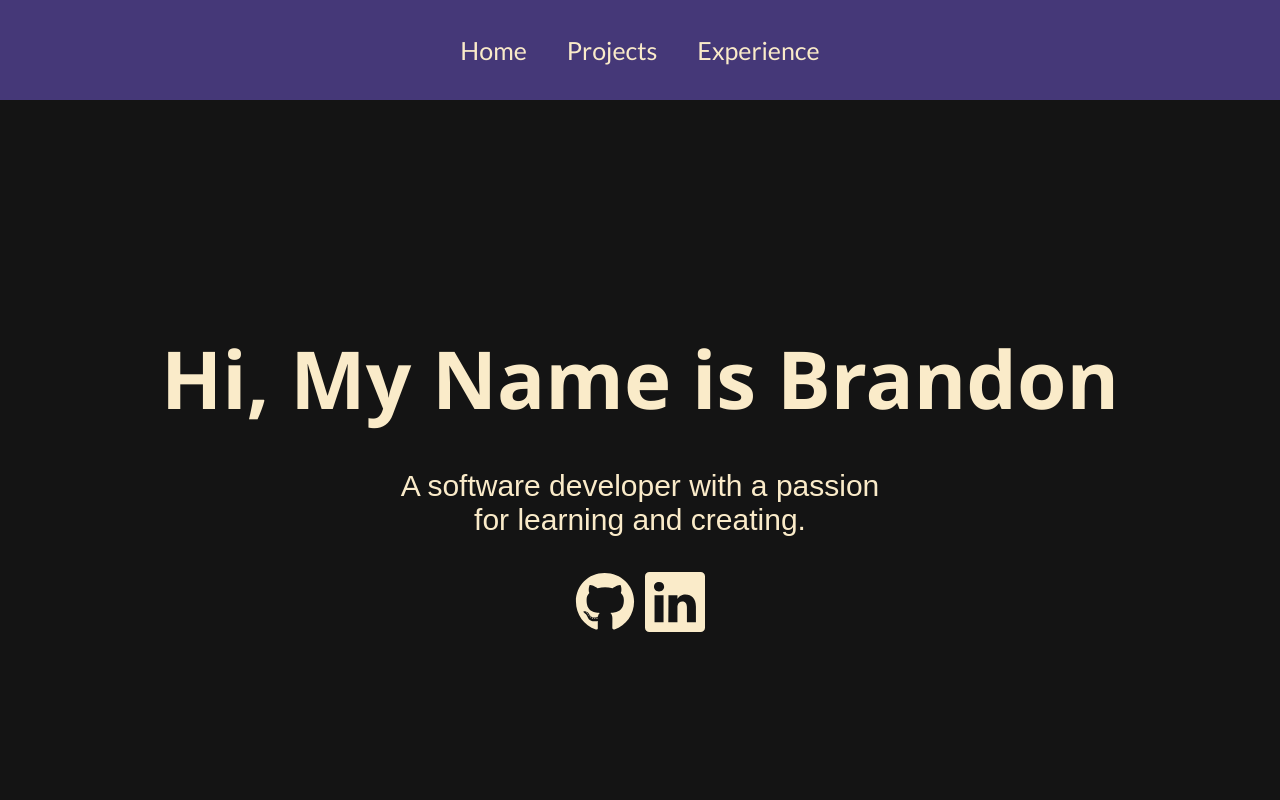
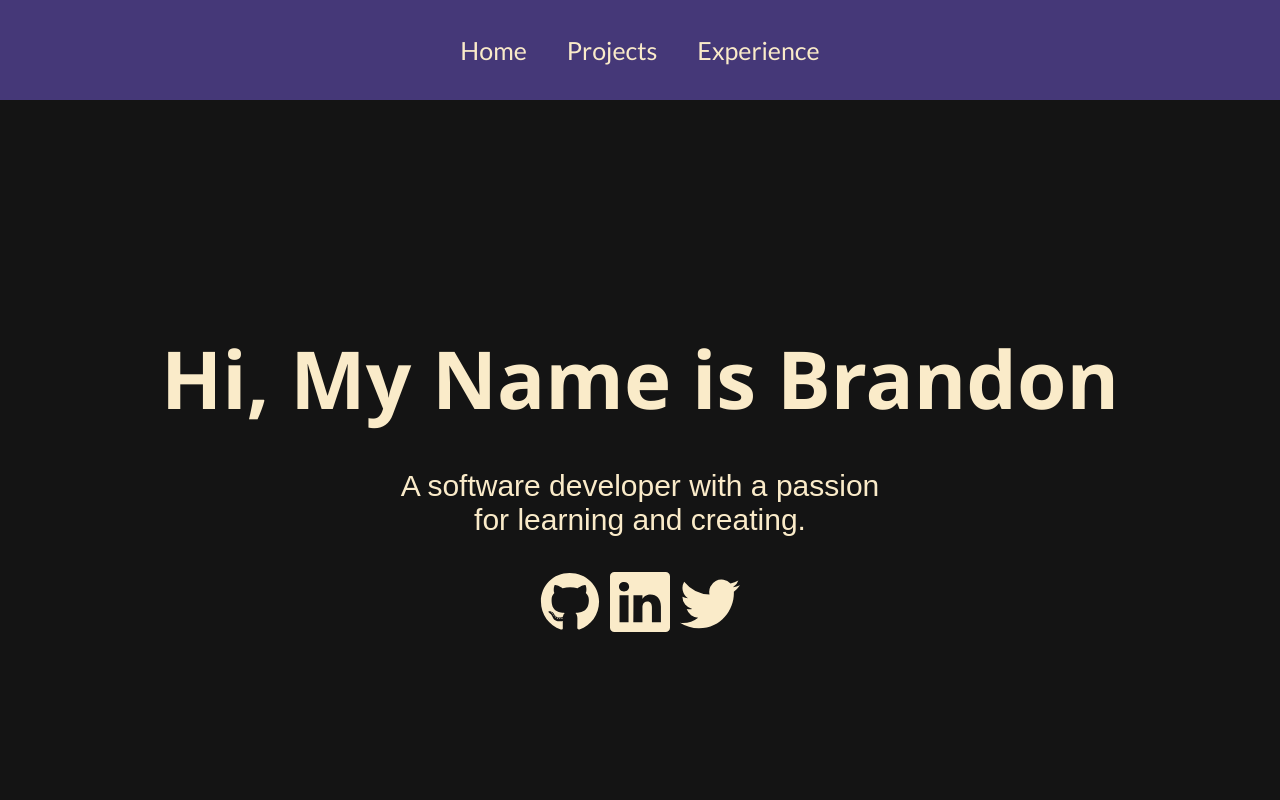
Before and after one commit to bjlovee/portfolio, a React (Create React App) app: page / in a window 1280 px wide. Shown: the top 800 px of the page. Built offline with nearby package versions, Linux system fonts and the light colour scheme.

Commit message:
added twitter handle home and footer

```diff
--- a/src/components/Footer.js
+++ b/src/components/Footer.js
@@ -3,7 +3,7 @@
 import {BsLinkedin} from "react-icons/bs"
 import {AiTwotoneMail} from "react-icons/ai"
 import "../styles/Footer.css"
-
+import {BsTwitter} from "react-icons/bs"
 
 
 
@@ -23,8 +23,9 @@
           < a href="https://www.linkedin.com/in/brandon-johnson-software-engineer/" target={'_blank'} rel="noreferrer">
           <BsLinkedin/>
           </a>
-
-
+          < a href="https://twitter.com/WarOnCode" target={'_blank'} rel="noreferrer">
+          <BsTwitter />
+          </a>
         </div>
         <p> &copy; 2023 BrandonJohhnson.com </p>
     </div>
--- a/src/pages/Home.js
+++ b/src/pages/Home.js
@@ -20,6 +20,7 @@
 import {SiPostman} from "react-icons/si"
 import {SiTypescript} from "react-icons/si"
 import {SiPython} from "react-icons/si"
+import {BsTwitter} from "react-icons/bs"
 
 function Home() {
   return (
@@ -34,6 +35,9 @@
 
           < a href="https://www.linkedin.com/in/brandon-johnson-software-engineer/" target={'_blank'} rel="noreferrer">
           <BsLinkedin />
+          </a>
+          < a href="https://twitter.com/WarOnCode" target={'_blank'} rel="noreferrer">
+          <BsTwitter />
           </a>
             </div>
          </div>
```
